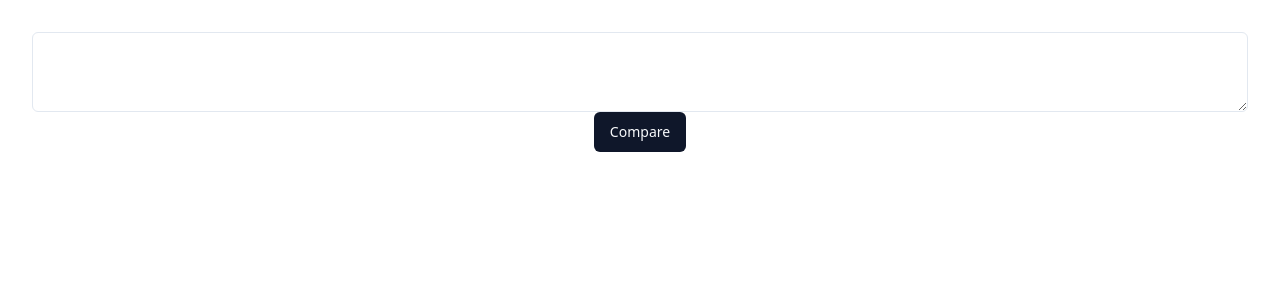
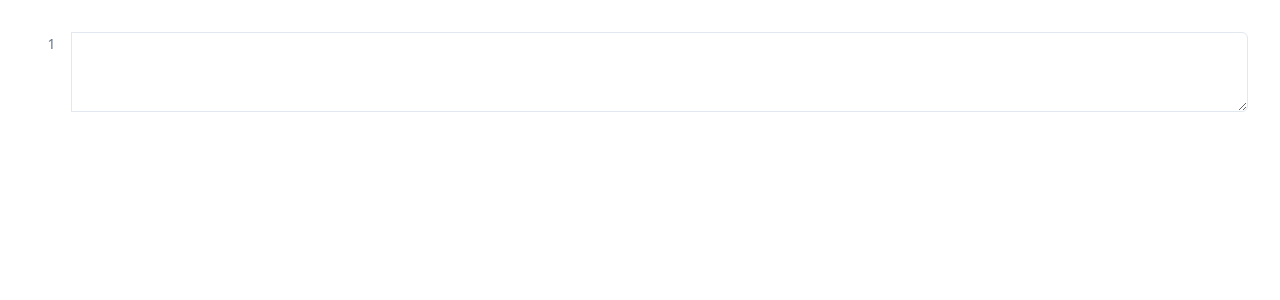
Before and after one commit to jeffbalagosa/diff-checker, a React (Vite) app: page / in a window 1280 px wide. Shown: the top 300 px of the page. Built offline with nearby package versions, Linux system fonts and the light colour scheme.

Commit message:
Add text panel with numbers.

```diff
--- a/src/App.tsx
+++ b/src/App.tsx
@@ -1,13 +1,11 @@
 import './App.css'
-import { Textarea } from '@/components/ui/textarea'
-import { Button } from "@/components/ui/button"
+import { TextPanel } from "@/components/TextPanel/TextPanel"
 
 function App() {
 
   return (
     <>
-      <Textarea />
-      <Button>Compare</Button>
+    <TextPanel />
     </>
   )
 }
--- /dev/null
+++ b/src/components/TextPanel/TextPanel.tsx
@@ -0,0 +1,53 @@
+import * as React from "react";
+import { cn } from "@/lib/utils";
+
+export interface TextareaProps extends React.TextareaHTMLAttributes<HTMLTextAreaElement> {}
+
+const TextPanel = React.forwardRef<HTMLTextAreaElement, TextareaProps>(
+  ({ className, ...props }, ref) => {
+    const [lineCount, setLineCount] = React.useState(1);
+    const textareaRef = React.useRef<HTMLTextAreaElement>(null);
+
+    React.useImperativeHandle(ref, () => textareaRef.current!);
+
+    const handleScroll = (e: React.UIEvent<HTMLTextAreaElement>) => {
+      const lineNumbers = e.currentTarget.parentElement?.querySelector(".line-numbers");
+      if (lineNumbers) {
+        lineNumbers.scrollTop = e.currentTarget.scrollTop;
+      }
+    };
+
+    const handleInput = (e: React.ChangeEvent<HTMLTextAreaElement>) => {
+      const lineNumbers = e.currentTarget.value.split("\n").length;
+      setLineCount(lineNumbers);
+    };
+
+    return (
+      <div className="relative w-full">
+        <div
+          className="absolute top-0 left-0 w-10 h-full border-r border-input bg-background text-sm text-muted-foreground flex flex-col items-center"
+        >
+          {Array.from({ length: lineCount }).map((_, i) => (
+            <span key={i} className="leading-6 px-1 select-none">
+              {i + 1}
+            </span>
+          ))}
+        </div>
+        <textarea
+          className={cn(
+            "flex min-h-[80px] w-full pl-12 pr-3 py-2 rounded-md border border-input bg-background text-sm ring-offset-background placeholder:text-muted-foreground focus-visible:outline-none focus-visible:ring-2 focus-visible:ring-ring focus-visible:ring-offset-2 disabled:cursor-not-allowed disabled:opacity-50",
+            className
+          )}
+          ref={textareaRef}
+          onScroll={handleScroll}
+          onInput={handleInput}
+          {...props}
+        />
+      </div>
+    );
+  }
+);
+
+TextPanel.displayName = "Textarea";
+
+export { TextPanel };
```
